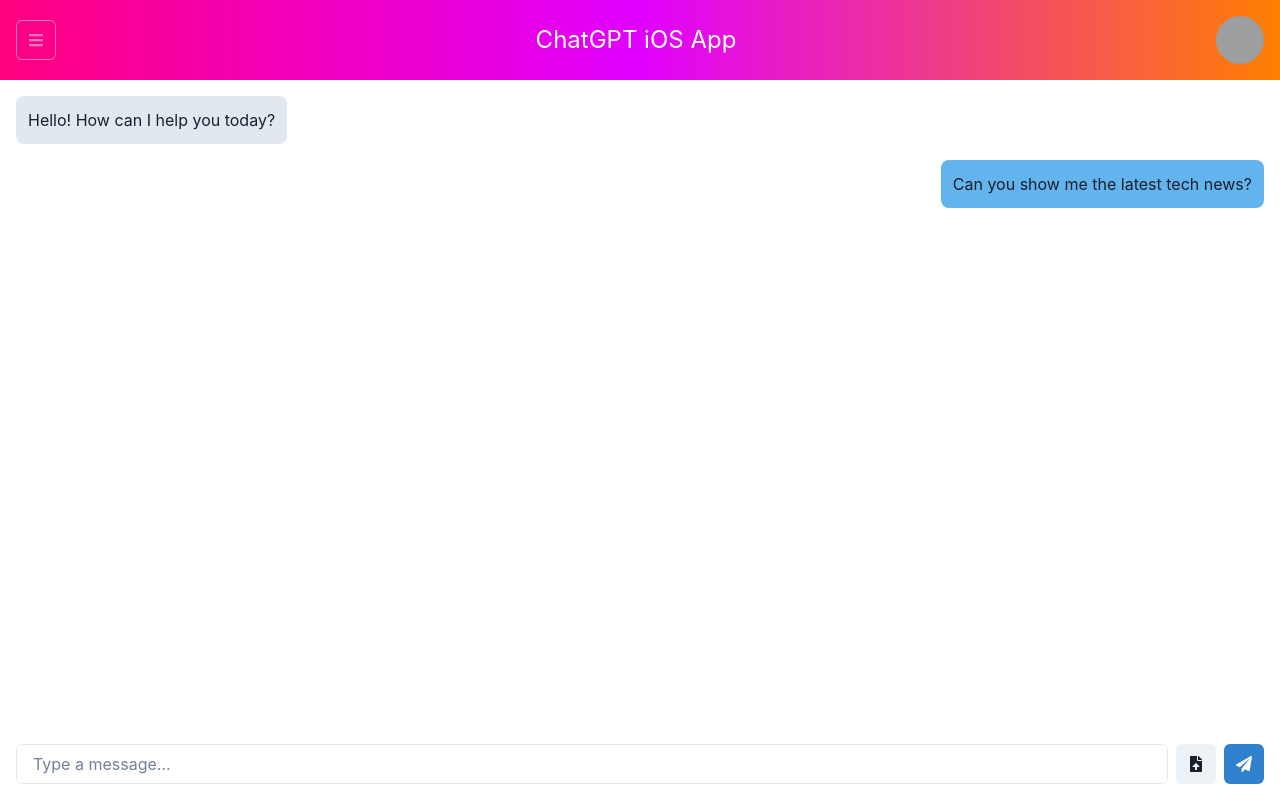
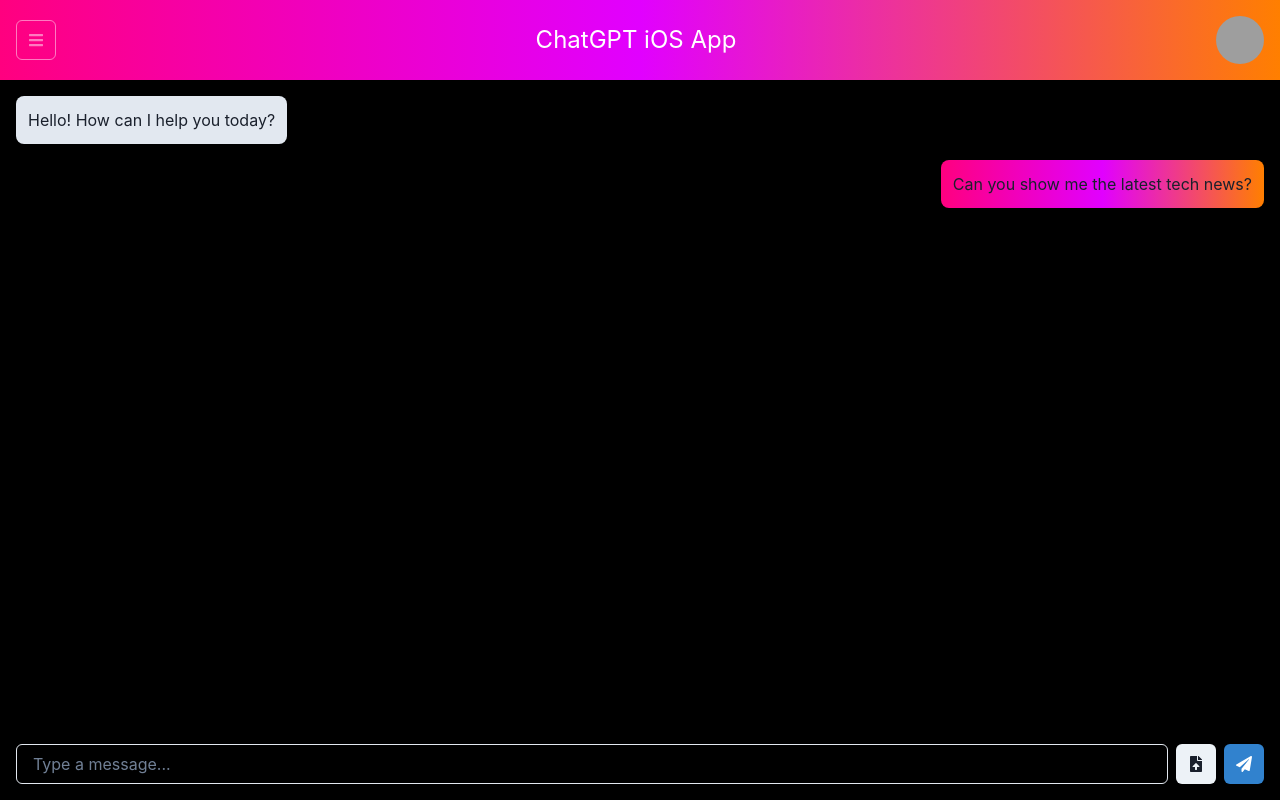
Before and after one commit to GPT-Engineer-App/modern-chat-interface, a React (Vite) app: page / in a window 1280 px wide. Built offline with nearby package versions, Linux system fonts and the light colour scheme; grey boxes are pictures that could not be loaded.

Commit message:
Updated the main background to black and changed the blue speech bubble to use the header gradient.
Prompt: Can you make the main background black, then turn the blue speech bubble to the gradient we're using in the header.

```diff
--- a/src/pages/Index.jsx
+++ b/src/pages/Index.jsx
@@ -28,7 +28,7 @@ const Index = () => {
   };
 
   return (
-    <Flex height="100vh" direction="column">
+    <Flex height="100vh" direction="column" bg="black">
       <Flex p="4" bg="linear-gradient(to right, #FF007F, #E100FF, #FF7F00)" color="white" justifyContent="space-between" alignItems="center">
         <IconButton icon={<FaBars />} variant="outline" colorScheme="whiteAlpha" onClick={onOpen} />
         <Text fontSize="2xl">ChatGPT iOS App</Text>
@@ -40,7 +40,7 @@ const Index = () => {
         <Box alignSelf="flex-start" bg="gray.200" p="3" borderRadius="lg">
           <Text>Hello! How can I help you today?</Text>
         </Box>
-        <Box alignSelf="flex-end" bg="blue.300" p="3" borderRadius="lg">
+        <Box alignSelf="flex-end" bg="linear-gradient(to right, #FF007F, #E100FF, #FF7F00)" p="3" borderRadius="lg">
           <Text>Can you show me the latest tech news?</Text>
         </Box>
       </VStack>
```
